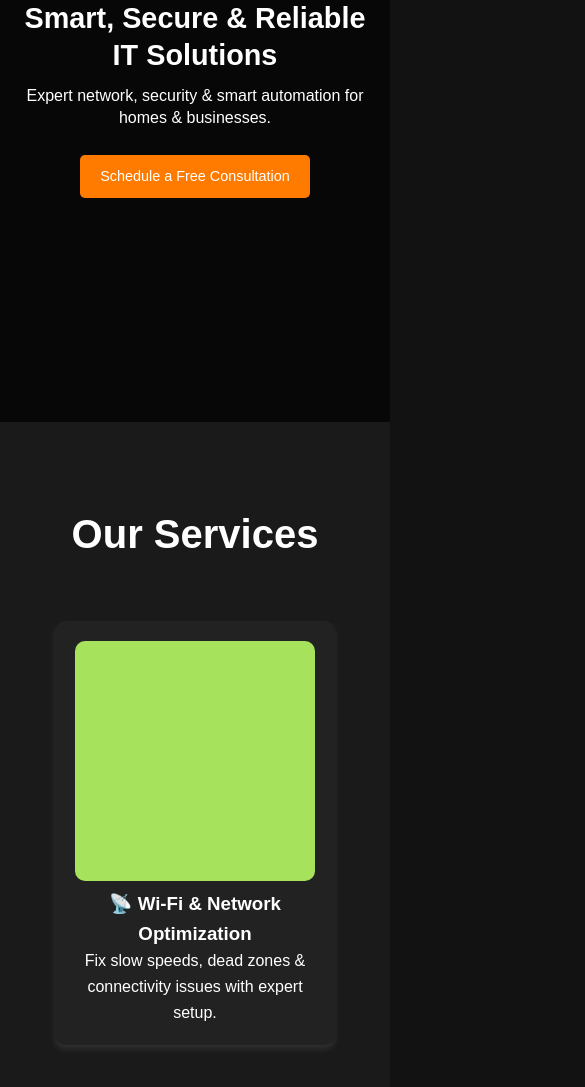
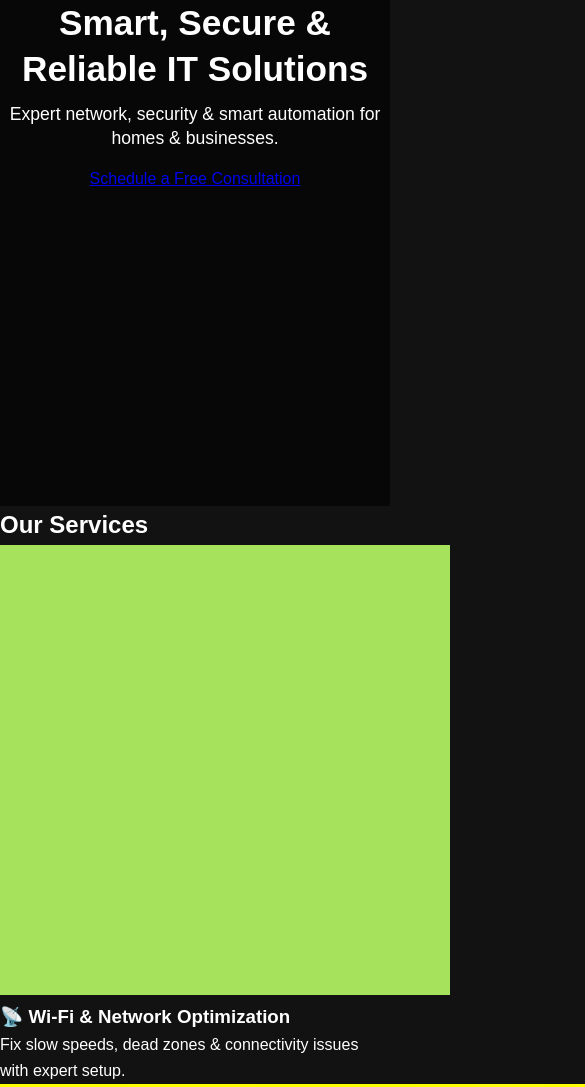
Before and after one commit to hovihov/hovllc, a plain HTML site: page index.html in a window 390 px wide. Shown: the top 1087 px of the page, 585 px wide, since content can reach past the window. Drawn offline with Linux system fonts and the light colour scheme.

Commit message:
Update styles.css

```diff
--- a/styles.css
+++ b/styles.css
@@ -15,86 +15,49 @@ body {
 /* Hero Section - Fully Centered */
 .hero {
     position: relative;
-    height: 60vh; /* Reduce height for better balance */
+    height: 60vh; /* Adjust for better balance */
+    width: 100vw; /* Ensure full width */
     background: url('hero-bg.jpg') center/cover no-repeat;
     display: flex;
+    justify-content: center; /* Center horizontally */
     align-items: center; /* Center vertically */
-    justify-content: center; /* Center horizontally */
     text-align: center;
-    padding: 20px;
-    width: 100%; /* Ensure full width */
 }
 
 .hero-overlay {
-    background: rgba(0, 0, 0, 0.6);
+    position: absolute;
     width: 100%;
     height: 100%;
-    position: absolute;
+    background: rgba(0, 0, 0, 0.6);
 }
 
 .hero-content {
     position: relative;
     z-index: 2;
+    width: 100%;
     max-width: 600px;
-    width: 90%;
     text-align: center;
-    margin: 0 auto; /* Ensures horizontal centering */
     display: flex;
-    flex-direction: column; /* Stack elements */
-    align-items: center; /* Center elements inside */
-    justify-content: center; /* Vertically center content */
+    flex-direction: column;
+    align-items: center;
+    justify-content: center;
 }
 
+/* Headings & Text Centered */
 .hero h1 {
-    font-size: 2.2rem; /* Balanced size */
+    font-size: 2.2rem;
     margin-bottom: 10px;
     line-height: 1.3;
-    text-align: center;
+    text-align: center; /* Force center text */
+    width: 100%;
 }
 
 .hero p {
     font-size: 1.1rem;
     margin-bottom: 15px;
     line-height: 1.4;
-    text-align: center;
-}
+    text-align:
 
-.btn {
-    display: inline-block;
-    background-color: #ff7b00;
-    color: white;
-    padding: 12px 24px;
-    margin-top: 10px;
-    text-decoration: none;
-    border-radius: 5px;
-    font-size: 1rem;
-    transition: 0.3s ease;
-}
-
-.btn:hover {
-    background-color: #e66a00;
-}
-
-/* Mobile Optimization */
-@media (max-width: 768px) {
-    .hero {
-        height: 50vh; /* Reduce height for mobile */
-        padding: 15px;
-    }
-
-    .hero h1 {
-        font-size: 1.8rem;
-    }
-
-    .hero p {
-        font-size: 1rem;
-    }
-
-    .btn {
-        font-size: 0.9rem;
-        padding: 10px 20px;
-    }
-}
 
 /* Services Section */
 #services {
```
